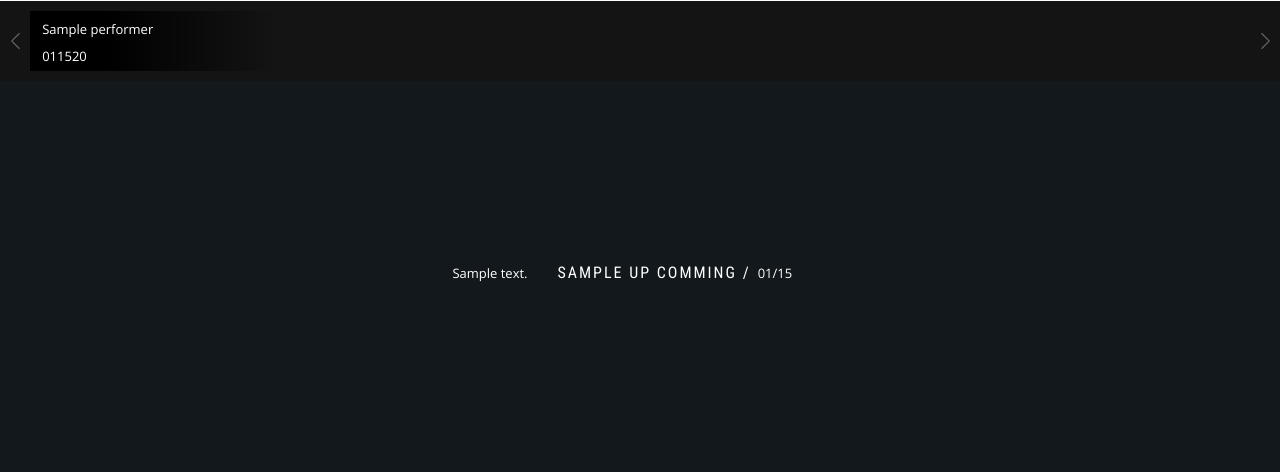
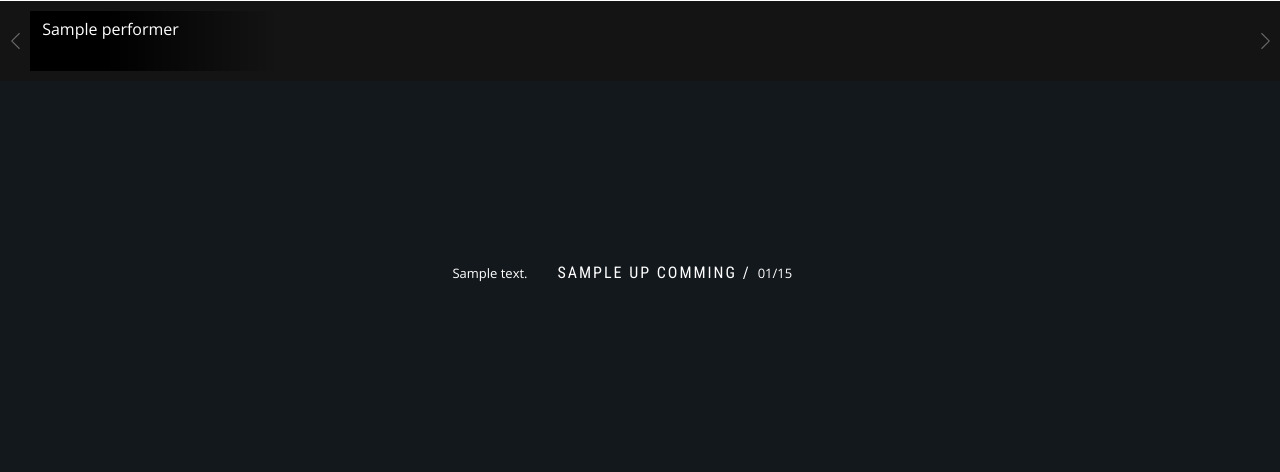
Before and after one commit to ZuirensGit/streamit, a Django app: template templates/index.html in a window 1280 px wide. Shown: the part 799-1271 px from the top of the page. Run offline with Django 3.2, Linux system fonts and the light colour scheme; the template is opened without the code that fills it: most values are stand-ins (such as "Sample title", 1, 10 or a date in 2020); some libraries are stand-ins or nearby versions.

Commit message:
change replay slide style

```diff
--- a/static/css/replay-slider.css
+++ b/static/css/replay-slider.css
@@ -38,7 +38,7 @@ section.bg-primary {
 .replay-swiper-slide {
   color: black;
   width: 20%;
-  min-width: 150px;
+  min-width: 172px;
   cursor: pointer;
   padding: 0 10px 0 0;
 }
@@ -93,6 +93,7 @@ section.bg-primary {
   position: absolute;
   color: white;
   z-index: 1000;
+  font-size: 16px;
 }
 
 .description-figcaption-performer {
--- a/templates/index.html
+++ b/templates/index.html
@@ -108,7 +108,7 @@
                     <div class="img-shadow"></div>
                     <img class='replay-img' src="{{ replay.background.url }}" alt="">
                     <figcaption class='description-figcaption-performer'>{{ replay.performer }}</figcaption>
-                    <figcaption class='description-figcaption'>{{ replay.date|date:"mdy" }}</figcaption>
+                    <!-- <figcaption class='description-figcaption'>{{ replay.date|date:"mdy" }}</figcaption> -->
                   </figure>
                 </div>
               {% endfor %}
--- a/views.py
+++ b/views.py
@@ -35,7 +35,7 @@ def channel(request, slug):
     return render(request, 'index.html', context)
 
 def replay(request):
-    replay =  get_object_or_404(Replay, pk=request.GET.get('pk'))
+    replay = get_object_or_404(Replay, pk=request.GET.get('pk'))
 
     performer = replay.performer.name
     replay_source = replay.replay_source
```
